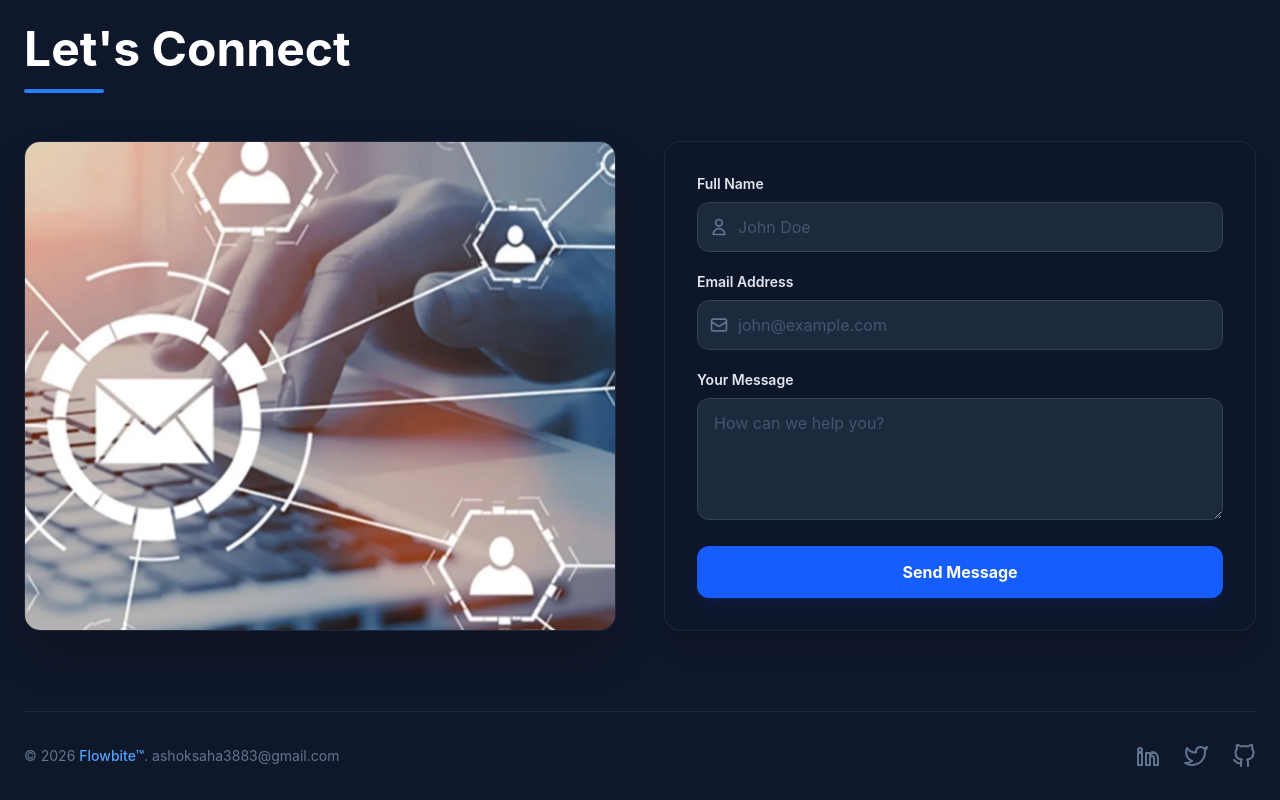
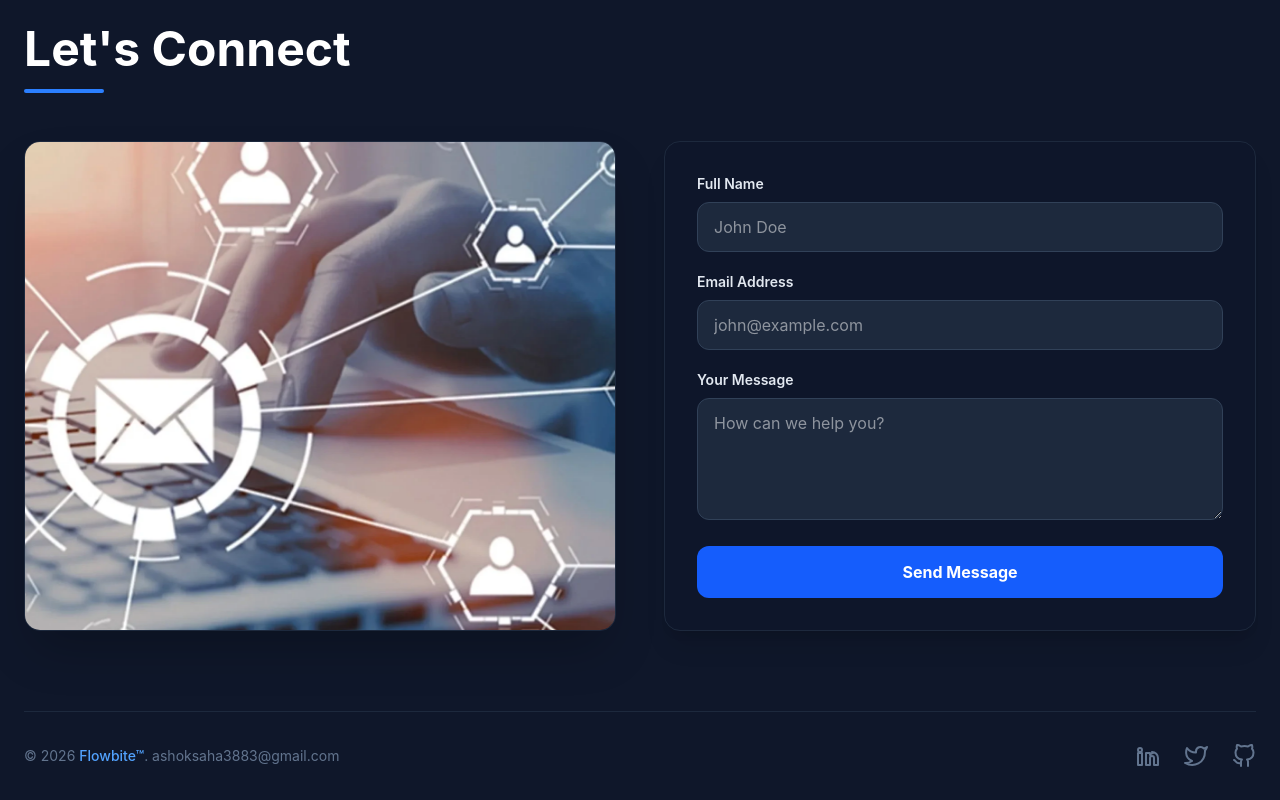
Before and after one commit to ashoksaha3883-bro/Portfolio, a React (Vite) app: page / in a window 1280 px wide. Shown: the part 3174-3974 px from the top of the page. Built offline with nearby package versions, Linux system fonts and the light colour scheme.

Commit message:
fix deploy

```diff
--- a/src/components/Footer.jsx
+++ b/src/components/Footer.jsx
@@ -27,53 +27,57 @@ const Footer = () => {
 
           {/* Form Container */}
           <div className="bg-slate-900/50 p-8 rounded-2xl border border-slate-800 shadow-xl">
-            <form className="space-y-5" netlify  name='contact'>
+          <form
+  name="contact"
+  method="POST"
+  data-netlify="true"
+  className="space-y-5"
+>
+  {/* Required hidden input for Netlify */}
+  <input type="hidden" name="form-name" value="contact" />
+
   <div>
-                <label htmlFor="name" className="block text-sm font-semibold text-slate-200 mb-2">Full Name</label>
-                <div className="relative">
-                  <span className="absolute inset-y-0 left-0 flex items-center pl-3 text-slate-500">
-                    <svg className="w-5 h-5" fill="none" stroke="currentColor" viewBox="0 0 24 24"><path strokeLinecap="round" strokeLinejoin="round" strokeWidth="2" d="M16 7a4 4 0 11-8 0 4 4 0 018 0zM12 14a7 7 0 00-7 7h14a7 7 0 00-7-7z"/></svg>
-                  </span>
+    <label className="block text-sm font-semibold text-slate-200 mb-2">
+      Full Name
+    </label>
     <input
       type="text"
-                    id="name"
-                    className="w-full pl-10 pr-4 py-3 bg-slate-800 border border-slate-700 rounded-xl focus:ring-2 focus:ring-blue-500 focus:border-transparent outline-none transition-all placeholder:text-slate-600 text-white"
+      name="name"
+      className="w-full pl-4 pr-4 py-3 bg-slate-800 border border-slate-700 rounded-xl text-white"
       placeholder="John Doe"
       required
     />
   </div>
-              </div>
 
   <div>
-                <label htmlFor="email" className="block text-sm font-semibold text-slate-200 mb-2">Email Address</label>
-                <div className="relative">
-                  <span className="absolute inset-y-0 left-0 flex items-center pl-3 text-slate-500">
-                    <svg className="w-5 h-5" fill="none" stroke="currentColor" viewBox="0 0 24 24"><path strokeLinecap="round" strokeLinejoin="round" strokeWidth="2" d="M3 8l7.89 5.26a2 2 0 002.22 0L21 8M5 19h14a2 2 0 002-2V7a2 2 0 00-2-2H5a2 2 0 00-2 2v10a2 2 0 002 2z"/></svg>
-                  </span>
+    <label className="block text-sm font-semibold text-slate-200 mb-2">
+      Email Address
+    </label>
     <input
       type="email"
-                    id="email"
-                    className="w-full pl-10 pr-4 py-3 bg-slate-800 border border-slate-700 rounded-xl focus:ring-2 focus:ring-blue-500 focus:border-transparent outline-none transition-all placeholder:text-slate-600 text-white"
+      name="email"
+      className="w-full pl-4 pr-4 py-3 bg-slate-800 border border-slate-700 rounded-xl text-white"
       placeholder="john@example.com"
       required
     />
   </div>
-              </div>
 
   <div>
-                <label htmlFor="message" className="block text-sm font-semibold text-slate-200 mb-2">Your Message</label>
+    <label className="block text-sm font-semibold text-slate-200 mb-2">
+      Your Message
+    </label>
     <textarea
-                  id="message"
+      name="message"
       rows="4"
-                  className="w-full px-4 py-3 bg-slate-800 border border-slate-700 rounded-xl focus:ring-2 focus:ring-blue-500 focus:border-transparent outline-none transition-all placeholder:text-slate-600 text-white"
+      className="w-full px-4 py-3 bg-slate-800 border border-slate-700 rounded-xl text-white"
       placeholder="How can we help you?"
       required
-                ></textarea>
+    />
   </div>
 
   <button
     type="submit"
-                className="w-full bg-blue-600 hover:bg-blue-500 text-white font-bold py-3.5 rounded-xl shadow-lg shadow-blue-900/20 transition-all active:scale-[0.98]"
+    className="w-full bg-blue-600 hover:bg-blue-500 text-white font-bold py-3.5 rounded-xl"
   >
     Send Message
   </button>
```
Lines whose indentation alone changed are shown as unchanged.
